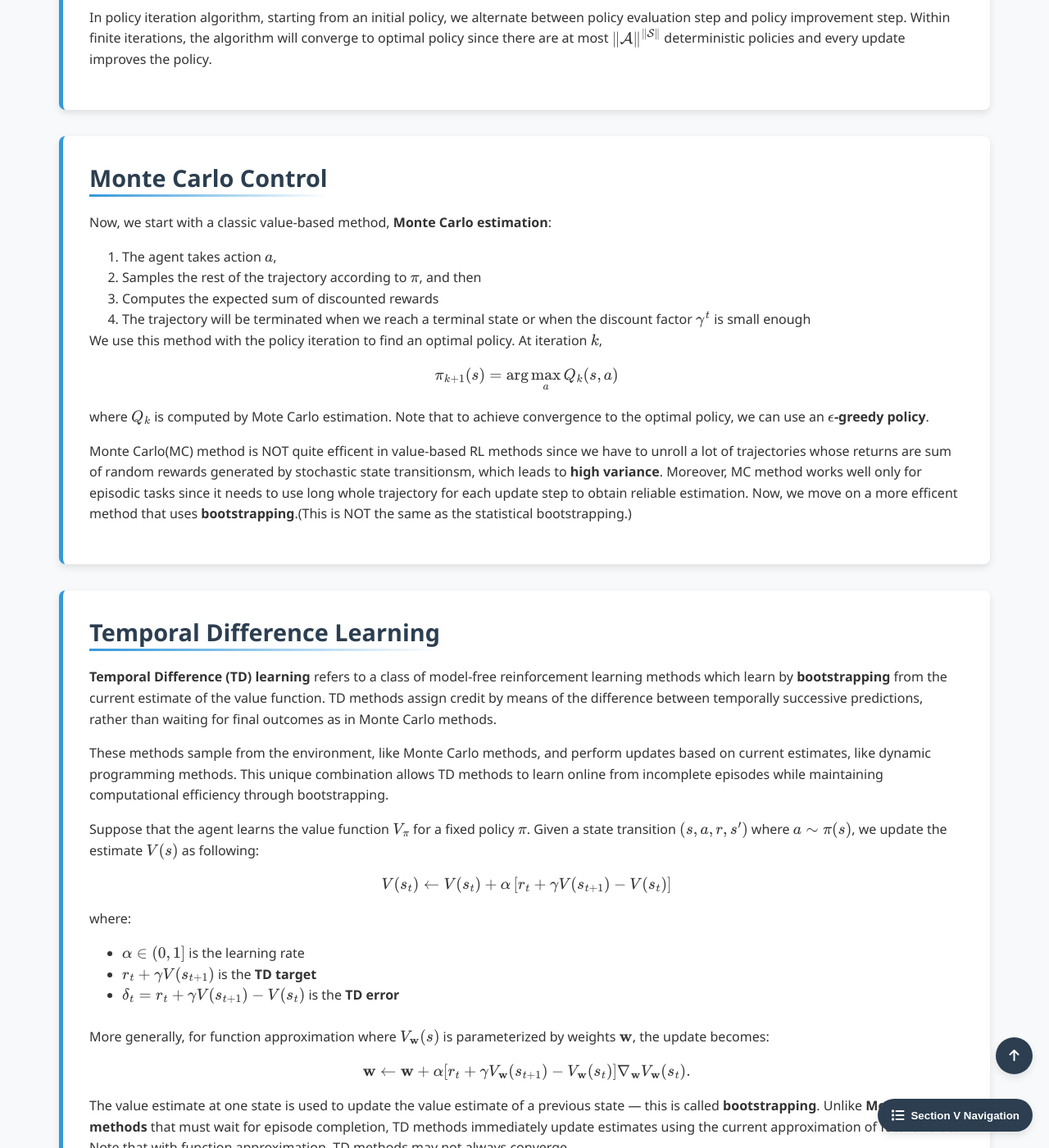
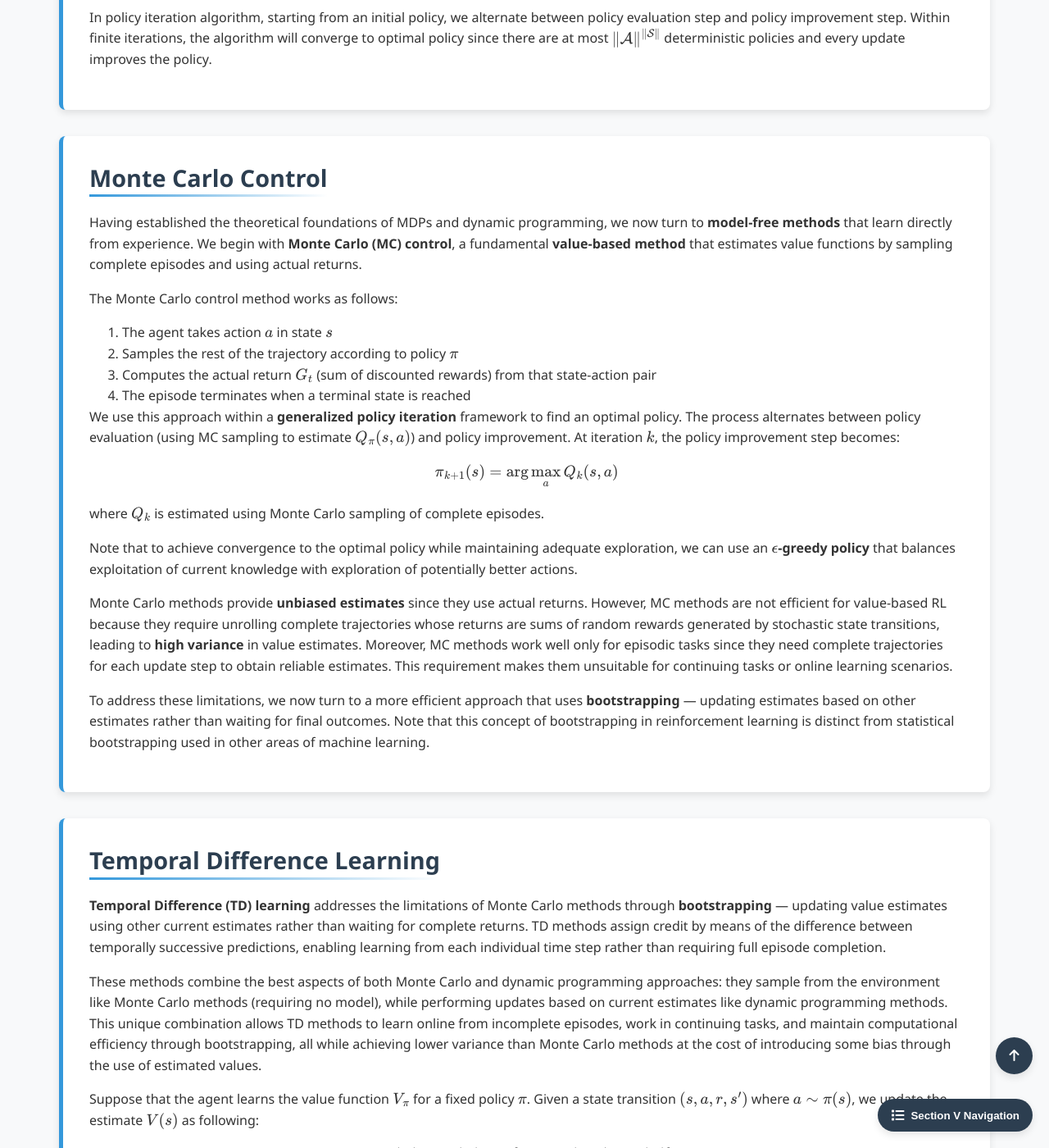
Before and after one commit to Yusukey01/yusukey01.github.io, a Jekyll site: the page built from Mathematics/Machine_learning/intro_RL.html, in a window 1280 px wide and 1400 px high, scrolled down 10287 px. Shown: the whole window at 82% size. Built offline with Jekyll 4.4.1, drawn with Linux system fonts in a browser that asks for light colours; some of the changed text lies outside the part shown.

Commit message:
update RL section

```diff
--- a/Mathematics/Machine_learning/intro_RL.html
+++ b/Mathematics/Machine_learning/intro_RL.html
@@ -242,8 +242,9 @@ uses_python: false
                     \[
                     r + \gamma \max_{a'} Q_w (s', a') - Q_w (s, a)
                     \]
-                    where \(Q_w\) is a function approximator, which is trained iteratively. Note that the expected TD error is equivalent to the
-                    Bellman error at \((s, a)\). If \(Q_* = Q_w\), the TD error is zero on average.
+                    where \(Q_w\) is a function approximator, which is trained iteratively.
+                    <br>
+                    Note that the expected TD error equals the Bellman error, and when \(Q_w = Q_*\), the TD error is zero in expectation."
                     <br>
                     (e.g.,<strong>Q-learning</strong>, <strong>SARSA</strong>, and <strong>Deep Q-Networks(DQN)</strong>.)
                 </p>
@@ -651,25 +652,47 @@ uses_python: false
              <section id="MC" class="section-content">
                 <h2>Monte Carlo Control</h2>
                 <p>
-                    Now, we start with a classic value-based method, <strong>Monte Carlo estimation</strong>:
+                    Having established the theoretical foundations of MDPs and dynamic programming, we now turn to <strong>model-free methods</strong> that
+                    learn directly from experience. We begin with <strong>Monte Carlo (MC) control</strong>, a fundamental <strong>value-based method</strong>
+                    that estimates value functions by sampling complete episodes and using actual returns.
+                </p>
+
+                <p>The Monte Carlo control method works as follows:</p>
                     <ol style="padding-left: 40px;">
-                    <li>The agent takes action \(a\), </li>
-                    <li>Samples the rest of the trajectory according to \(\pi\), and then</li>
-                    <li>Computes the expected sum of discounted rewards</li>
-                    <li>The trajectory will be terminated when we reach a terminal state or when the discount factor \(\gamma^t\) is small enough</li>
+                        <li>The agent takes action \(a\) in state \(s\)</li>
+                        <li>Samples the rest of the trajectory according to policy \(\pi\)</li>
+                        <li>Computes the actual return \(G_t\) (sum of discounted rewards) from that state-action pair</li>
+                        <li>The episode terminates when a terminal state is reached</li>
                     </ol>
-                We use this method with the policy iteration to find an optimal policy. At iteration \(k\),
-                \[
-                \pi_{k+1}(s) = \arg \max_{a} Q_k (s, a)
-                \]
-                where \(Q_k\) is computed by Mote Carlo estimation.
-                Note that to achieve convergence to the optimal policy, we can use an <strong>\(\epsilon\)-greedy policy</strong>.
+
+                    <p>
+                        We use this approach within a <strong>generalized policy iteration</strong> framework to find an optimal policy.
+                        The process alternates between policy evaluation (using MC sampling to estimate \(Q_\pi(s,a)\)) and
+                        policy improvement. At iteration \(k\), the policy improvement step becomes:
+                        \[
+                        \pi_{k+1}(s) = \arg \max_{a} Q_k (s, a)
+                        \]
+                        where \(Q_k\) is estimated using Monte Carlo sampling of complete episodes.
+                    </p>
+
+                    <p>
+                        Note that to achieve convergence to the optimal policy while maintaining adequate exploration,
+                        we can use an <strong>\(\epsilon\)-greedy policy</strong> that balances exploitation of current
+                        knowledge with exploration of potentially better actions.
+                    </p>
+
+                <p>
+                    Monte Carlo methods provide <strong>unbiased estimates</strong> since they use actual returns. However, MC
+                    methods are not efficient for value-based RL because they require unrolling complete trajectories whose returns
+                    are sums of random rewards generated by stochastic state transitions, leading to <strong>high variance</strong>
+                    in value estimates. Moreover, MC methods work well only for episodic tasks since they need complete trajectories for each update step to obtain reliable
+                    estimates. This requirement makes them unsuitable for continuing tasks or online learning scenarios.
                 </p>
+
                 <p>
-                    Monte Carlo(MC) method is NOT quite efficent in value-based RL methods since we have to unroll a lot of trajectories
-                    whose returns are sum of random rewards generated by stochastic state transitionsm, which leads to <strong>high variance</strong>.
-                    Moreover, MC method works well only for episodic tasks since it needs to use long whole trajectory for each update step to obtain reliable estimation.
-                    Now, we move on a more efficent method that uses <strong>bootstrapping</strong>.(This is NOT the same as the statistical bootstrapping.)
+                    To address these limitations, we now turn to a more efficient approach that uses <strong>bootstrapping</strong> — updating
+                    estimates based on other estimates rather than waiting for final outcomes. Note that this concept of bootstrapping
+                    in reinforcement learning is distinct from statistical bootstrapping used in other areas of machine learning.
                 </p>
              </section>
 
@@ -677,16 +700,19 @@ uses_python: false
                 <h2>Temporal Difference Learning</h2>
 
                 <p>
-                    <strong>Temporal Difference (TD) learning</strong> refers to a class of model-free reinforcement
-                    learning methods which learn by <strong>bootstrapping</strong> from the current estimate of the value function.
-                    TD methods assign credit by means of the difference between temporally successive
-                    predictions, rather than waiting for final outcomes as in Monte Carlo methods.
+                    <strong>Temporal Difference (TD) learning</strong> addresses the limitations of Monte Carlo methods through
+                    <strong>bootstrapping</strong> — updating value estimates using other current estimates rather than waiting
+                    for complete returns. TD methods assign credit by means of the difference between temporally successive
+                    predictions, enabling learning from each individual time step rather than requiring full episode completion.
                 </p>
 
                 <p>
-                    These methods sample from the environment, like Monte Carlo methods, and perform
-                    updates based on current estimates, like dynamic programming methods. This unique combination
-                    allows TD methods to learn online from incomplete episodes while maintaining computational efficiency through bootstrapping.
+                    These methods combine the best aspects of both Monte Carlo and dynamic programming approaches:
+                    they sample from the environment like Monte Carlo methods (requiring no model), while performing
+                    updates based on current estimates like dynamic programming methods. This unique combination
+                    allows TD methods to learn online from incomplete episodes, work in continuing tasks, and maintain
+                    computational efficiency through bootstrapping, all while achieving lower variance than Monte Carlo methods
+                    at the cost of introducing some bias through the use of estimated values.
                 </p>
 
                 <p>
```
